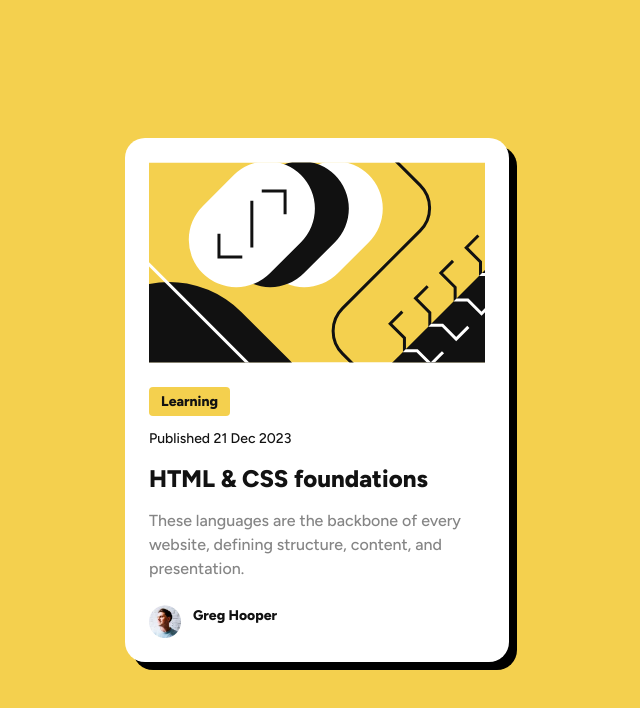
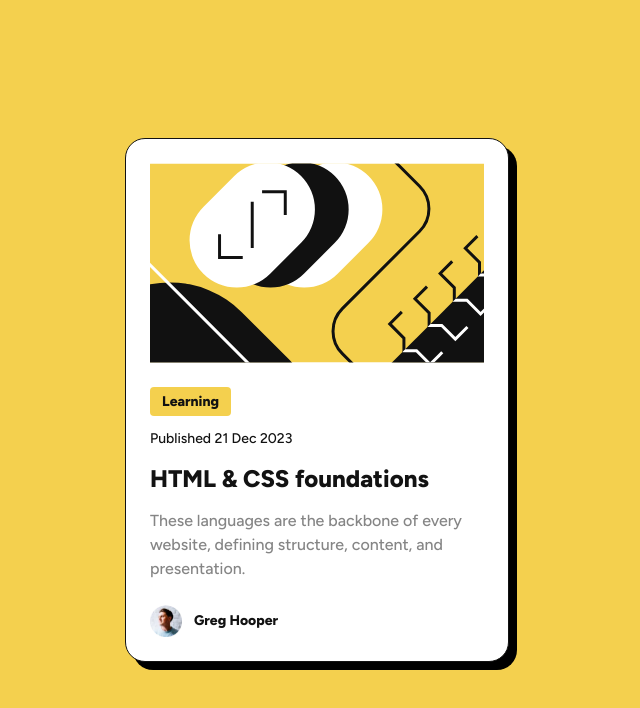
Before and after one commit to MarionCts/Blog-Preview-Card-Main, a plain HTML site: page index.html in a window 1280 px wide. Shown: the whole page, without its empty margins (323-963 px from the left). Drawn offline with Linux system fonts and the light colour scheme.

Commit message:
Initial commit

```diff
--- a/assets/styles/style.css
+++ b/assets/styles/style.css
@@ -85,6 +85,7 @@ article{
     background-color: var(--White);
     max-width: 384px;
     border-radius: 2rem;
+    border: 0.1rem solid var(--Gray-950);
     box-shadow: 0.8rem 0.8rem 0 0 rgba(0, 0, 0, 100%);
 }
 
@@ -92,15 +93,12 @@ figure{
     padding: 2.4rem;
 }
 
-span{
-    align-self: flex-start;
-}
-
 .category{
     background-color: var(--Yellow);
     border-radius: 0.4rem;
     padding: 0.4rem 1.2rem;
     margin: 0 0 1.2rem;
+    align-self: flex-start;
 }
 
 .author{
```
Also changed, not shown: screenshot.jpg.
